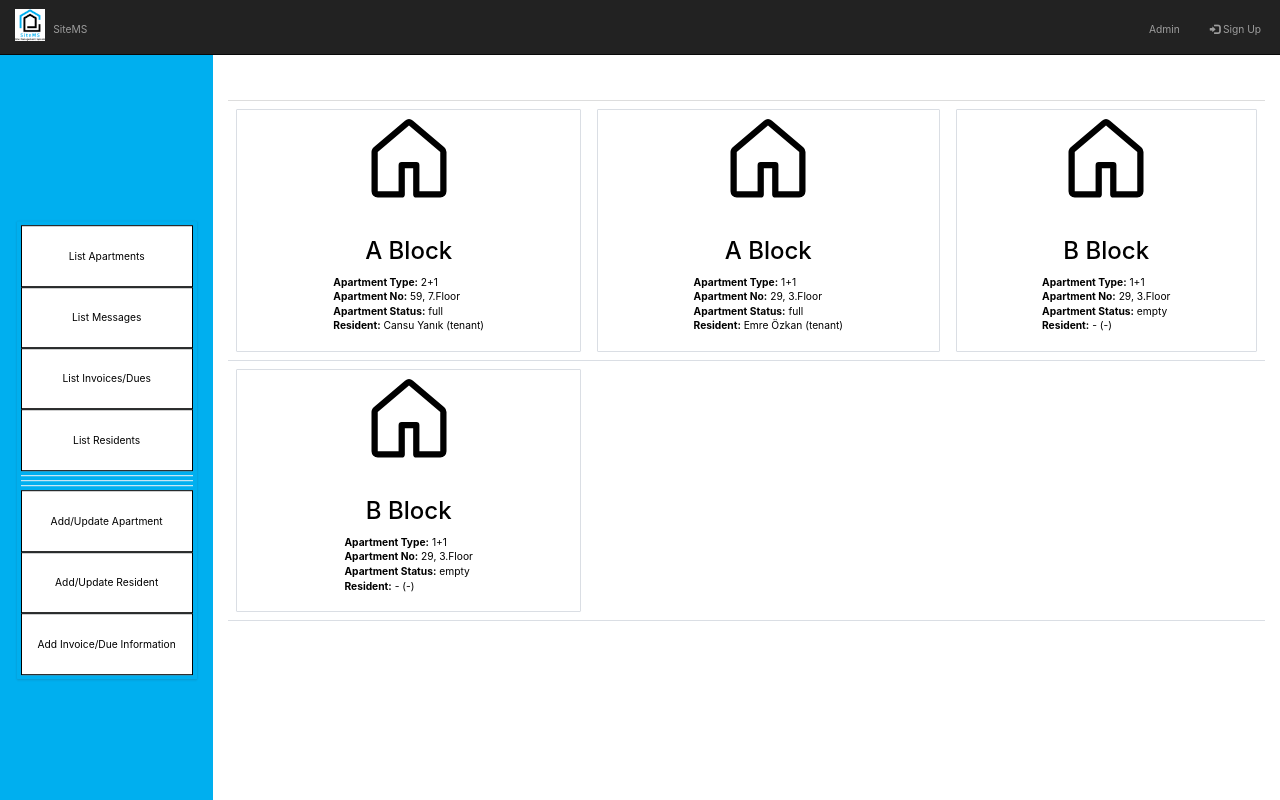
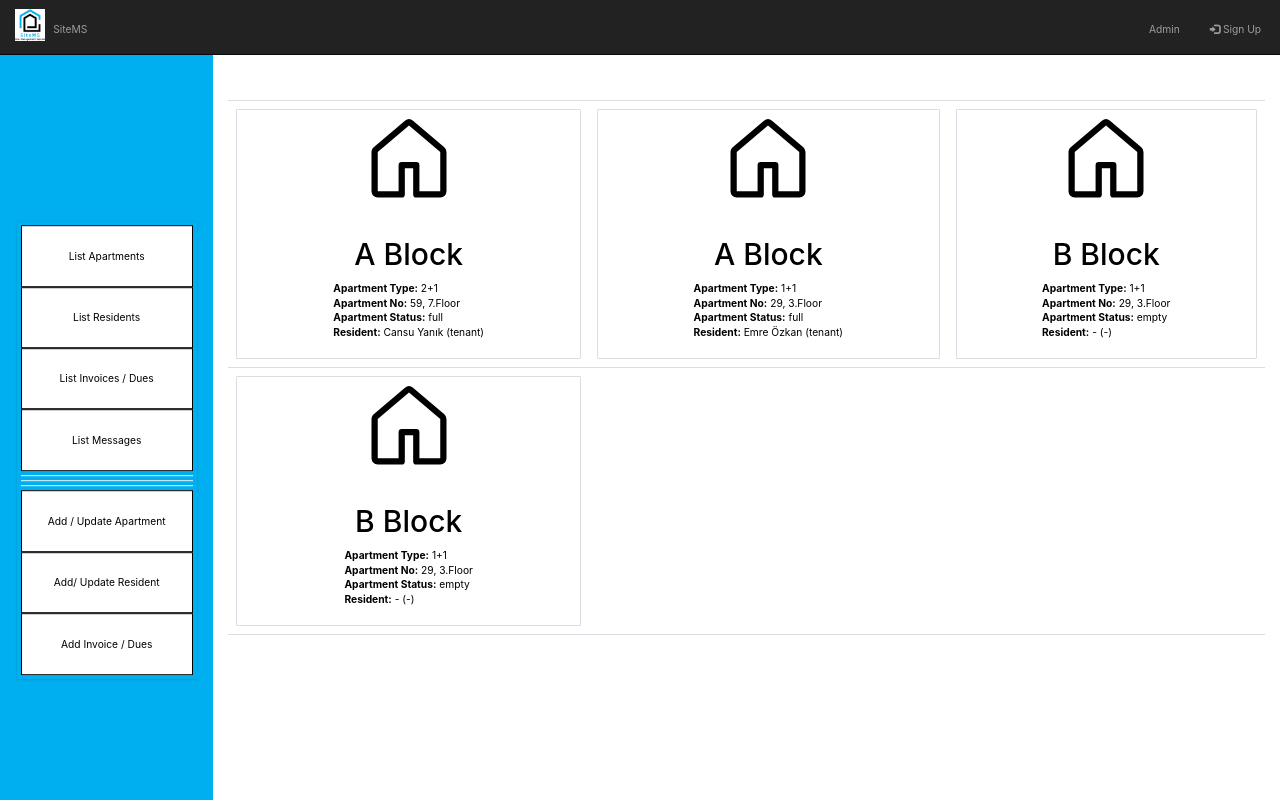
Before and after one commit to cansuynk/Site-Management-System, a React (Create React App) app in the folder Frontend/: page / in a window 1280 px wide. Built offline with nearby package versions, Linux system fonts and the light colour scheme.

Commit message:
AddInvoiceDues page added

```diff
--- a/Frontend/src/pages/AdminPage.js
+++ b/Frontend/src/pages/AdminPage.js
@@ -8,6 +8,7 @@ import ListMessages from './partials/ListMessages';
 import AddUpdateApartment from './partials/AddUpdateApartment';
 import ListResidents from './partials/ListResidents';
 import AddUpdateResident from './partials/AddUpdateResident';
+import AddInvoiceDues from './partials/AddInvoiceDues';
 
 
 
@@ -54,7 +55,7 @@ function AdminPage() {
     (page === "listResidents")?<ListResidents/>:
     (page === "addUpdateApartment")?<AddUpdateApartment/>:
     (page === "addUpdateResident")?<AddUpdateResident/>:
-    (page === "addInvoiceDueInformation")?"addInvoiceDueInformation":null}
+    (page === "addInvoiceDues")?<AddInvoiceDues/>:null}
     </div>
 
 
--- a/Frontend/src/pages/components/Apartments.js
+++ b/Frontend/src/pages/components/Apartments.js
@@ -5,7 +5,7 @@ function Apartments(props) {
     <div class="card center cardDiv">
     <svg xmlns="http://www.w3.org/2000/svg" viewBox="0 0 24 24" height="100"><path fill-rule="evenodd" d="M11.03 2.59a1.5 1.5 0 011.94 0l7.5 6.363a1.5 1.5 0 01.53 1.144V19.5a1.5 1.5 0 01-1.5 1.5h-5.75a.75.75 0 01-.75-.75V14h-2v6.25a.75.75 0 01-.75.75H4.5A1.5 1.5 0 013 19.5v-9.403c0-.44.194-.859.53-1.144l7.5-6.363zM12 3.734l-7.5 6.363V19.5h5v-6.25a.75.75 0 01.75-.75h3.5a.75.75 0 01.75.75v6.25h5v-9.403L12 3.734z"></path></svg>
     <div class="card-body">
-        <h3 class="card-title">{props.apartmentObj.block} Block</h3>
+        <h2 class="card-title">{props.apartmentObj.block} Block</h2>
         <p class="card-text">
         <strong>Apartment Type:</strong> {props.apartmentObj.type} <br/>
         <strong>Apartment No:</strong> {props.apartmentObj.apartmentNo}, {props.apartmentObj.floor}.Floor <br/>
--- a/Frontend/src/pages/components/Residents.js
+++ b/Frontend/src/pages/components/Residents.js
@@ -6,6 +6,7 @@ function Residents(props) {
     <svg xmlns="http://www.w3.org/2000/svg" height="100" fill="currentColor" class="bi bi-person" viewBox="0 0 16 16"> <path d="M8 8a3 3 0 1 0 0-6 3 3 0 0 0 0 6zm2-3a2 2 0 1 1-4 0 2 2 0 0 1 4 0zm4 8c0 1-1 1-1 1H3s-1 0-1-1 1-4 6-4 6 3 6 4zm-1-.004c-.001-.246-.154-.986-.832-1.664C11.516 10.68 10.289 10 8 10c-2.29 0-3.516.68-4.168 1.332-.678.678-.83 1.418-.832 1.664h10z"/></svg>
     <div class="card-body">
         <h3 class="card-title">{props.residentObj.name} {props.residentObj.surname}</h3>
+        <h3 class="card-title">Block: {props.residentObj.block} No: {props.residentObj.apartmentNo} </h3>
         <hr/>
         <p class="card-text">
         <strong>TC NO:</strong> {props.residentObj.tcNo} <br/>
--- a/Frontend/src/pages/css/adminPage.css
+++ b/Frontend/src/pages/css/adminPage.css
@@ -99,3 +99,7 @@ a:link:visited:hover:active{
 .card-text{
     text-align: left;
 }
+
+option, input, td{
+    font-size: 1vw;
+}
--- /dev/null
+++ b/Frontend/src/pages/partials/AddInvoiceDues.js
@@ -0,0 +1,107 @@
+import React, { useState } from 'react';
+
+
+
+const exampleList = [
+    {
+        block: "A",
+        status: "full",
+        type: "2+1",
+        floor: "7",
+        apartmentNo: "59",
+        ownerOrTenant: "tenant",
+        resident: "Cansu Yanık"
+    },
+    {
+        block: "A",
+        status: "full",
+        type: "1+1",
+        floor: "3",
+        apartmentNo: "29",
+        ownerOrTenant: "tenant",
+        resident: "Emre Özkan"
+    },
+    {
+        block: "B",
+        status: "empty",
+        type: "1+1",
+        floor: "3",
+        apartmentNo: "29",
+        ownerOrTenant: "-",
+        resident: "-"
+    },
+    {
+        block: "B",
+        status: "empty",
+        type: "1+1",
+        floor: "3",
+        apartmentNo: "29",
+        ownerOrTenant: "-",
+        resident: "-"
+    }
+];
+
+const depthTypes = ["Dues", "Electric", "Hot Water", "Gas", "Other"];
+let newList = exampleList.filter( (a) => a.resident!=="-");
+
+function AddInvoiceDue() {
+
+    const [value1, setValue1] = useState(newList[0].resident);
+    const [value2, setValue2] = useState("electric");
+    const [value3, setValue3] = useState("");
+
+
+    function handleSubmit(e){
+        e.preventDefault();
+        console.log(value1.target.value);
+        console.log(value2.target.value);
+        console.log(value3.target.value);
+
+    }
+
+    return (
+
+        <div>
+        <h2 className="center">Add new debts</h2>
+        <br/> <br/>
+        <form className='formDiv'  onSubmit={handleSubmit}>
+        <div className="container center">
+        <div className="col-lg-6">
+            <div class="form-group groupOp">
+            <label class="form-label" for="form6Example3">Select the Apartment and Resident</label>
+
+            <select class="form-select" multiple onChange={(e) => setValue1(e)}>
+                {newList.map((a) => <option>{a.block}{a.apartmentNo} - {a.resident}</option>)}
+            </select>
+            </div>
+        </div>
+
+        <div className="col-lg-6">
+            <div class="form-group groupOp">
+            <label class="form-label" for="form6Example3">Select the Depth Type</label>
+
+            <select class="form-select" multiple onChange={(e) => setValue2(e)}>
+                {depthTypes.map((a) => <option>{a}</option>)}
+            </select>
+            </div>
+        </div>
+
+        </div>
+        <div className="container center">
+        <div class="form-outline mb-4 input-group-lg">
+            <label class="form-label" for="form6Example3">Depth Amount (TL)</label>
+            <input type="number" id="form6Example3" class="form-control" placeHolder="TL" onChange={(e) => setValue3(e)}/>
+        </div>
+        </div>
+
+        <br/>
+        <div className="container center">
+        <button type="submit" value="Submit" class="btn-lg btn-primary btn-block">Submit</button>
+        </div>
+        </form>
+        </div>
+
+    );
+  }
+
+  export default AddInvoiceDue;
--- a/Frontend/src/pages/partials/AdminMenu.js
+++ b/Frontend/src/pages/partials/AdminMenu.js
@@ -14,22 +14,21 @@ function AdminMenu(props) {
 
             <a href="" value="list" onClick={(e) => handleClick(e,"listApartments")}><li class="menu-item item">List Apartments</li> </a>
 
-            <a href="" onClick={(e) => handleClick(e,"listMessages")}><li class="menu-item item">List Messages</li> </a>
-
-            <a href="" onClick={(e) => handleClick(e,"listInvoicesDues")}><li class="menu-item item">List Invoices/Dues</li> </a>
-
             <a href="" onClick={(e) => handleClick(e,"listResidents")}><li class="menu-item item">List Residents</li> </a>
 
+            <a href="" onClick={(e) => handleClick(e,"listInvoicesDues")}><li class="menu-item item">List Invoices / Dues</li> </a>
+
+            <a href="" onClick={(e) => handleClick(e,"listMessages")}><li class="menu-item item">List Messages</li> </a>
 
             <li class="divider"></li>
             <li class="divider"></li>
             <li class="divider"></li>
 
-            <a href="" onClick={(e) => handleClick(e,"addUpdateApartment")}><li class="menu-item item">Add/Update Apartment</li> </a>
+            <a href="" onClick={(e) => handleClick(e,"addUpdateApartment")}><li class="menu-item item">Add / Update Apartment</li> </a>
 
-            <a href="" onClick={(e) => handleClick(e,"addUpdateResident")}><li class="menu-item item">Add/Update Resident</li></a>
+            <a href="" onClick={(e) => handleClick(e,"addUpdateResident")}><li class="menu-item item">Add/ Update Resident</li></a>
 
-            <a href="" onClick={(e) => handleClick(e,"addInvoiceDueInformation")}><li class="menu-item item">Add Invoice/Due Information</li></a>
+            <a href="" onClick={(e) => handleClick(e,"addInvoiceDues")}><li class="menu-item item">Add Invoice / Dues</li></a>
 
       </ul>
 
--- a/Frontend/src/pages/partials/ListInvoicesDues.js
+++ b/Frontend/src/pages/partials/ListInvoicesDues.js
@@ -6,28 +6,32 @@ const exampleList = [
         block: "A",
         apartmentNo: "59",
         debtType: "electric",
-        debt: "100"
+        debt: "100",
+        status: 0
     },
     {
         resident: "Emre Özkan",
         block: "A",
         apartmentNo: "29",
         debtType: "due",
-        debt: "200"
+        debt: "200",
+        status: 1
     },
     {
         resident: "Cansu Yanık",
         block: "A",
         apartmentNo: "59",
         debtType: "electric",
-        debt: "100"
+        debt: "100",
+        status: 0
     },
     {
         resident: "Cansu Yanık",
         block: "A",
         apartmentNo: "59",
         debtType: "electric",
-        debt: "100"
+        debt: "100",
+        status: 1
     }
 ];
 
@@ -44,6 +48,7 @@ function ListInvoicesDues() {
                 <th scope="col">Apartment</th>
                 <th scope="col">Debt Type</th>
                 <th scope="col">Debt (TL)</th>
+                <th scope="col">Paid</th>
                 </tr>
             </thead>
             <tbody>
@@ -54,6 +59,14 @@ function ListInvoicesDues() {
                 <td>{o.block}{o.apartmentNo}</td>
                 <td>{o.debtType}</td>
                 <td>{o.debt}</td>
+                <td>
+                    <div class="form-group">
+                    <label class="form-checkbox">
+                        <input type="checkbox" checked = {o.status===1?true:false}/>
+                        <i class="form-icon"></i>
+                    </label>
+                    </div>
+                </td>
                 </tr>
                 )}
         </tbody>
--- a/Frontend/src/pages/partials/ListResidents.js
+++ b/Frontend/src/pages/partials/ListResidents.js
@@ -5,6 +5,8 @@ const exampleList = [
     {
         name: "Cansu",
         surname: "Yanık",
+        block: "A",
+        apartmentNo:"59",
         tcNo: "1111111111111",
         email: "cansuyanik96@gmail.com",
         phone: "05303003656",
@@ -13,6 +15,8 @@ const exampleList = [
     {
         name: "Emre Burak",
         surname: "Özkan",
+        block: "A",
+        apartmentNo:"59",
         tcNo: "1111111111111",
         email: "emreburakozkan@gmail.com",
         phone: "05416319137",
@@ -21,6 +25,8 @@ const exampleList = [
     {
         name: "Cansu",
         surname: "Yanık",
+        block: "A",
+        apartmentNo:"59",
         tcNo: "1111111111111",
         email: "cansuyanik96@gmail.com",
         phone: "05303003656",
@@ -29,6 +35,8 @@ const exampleList = [
     {
         name: "Emre Burak",
         surname: "Özkan",
+        block: "A",
+        apartmentNo:"59",
         tcNo: "1111111111111",
         email: "emreburakozkan@gmail.com",
         phone: "05416319137",
```
